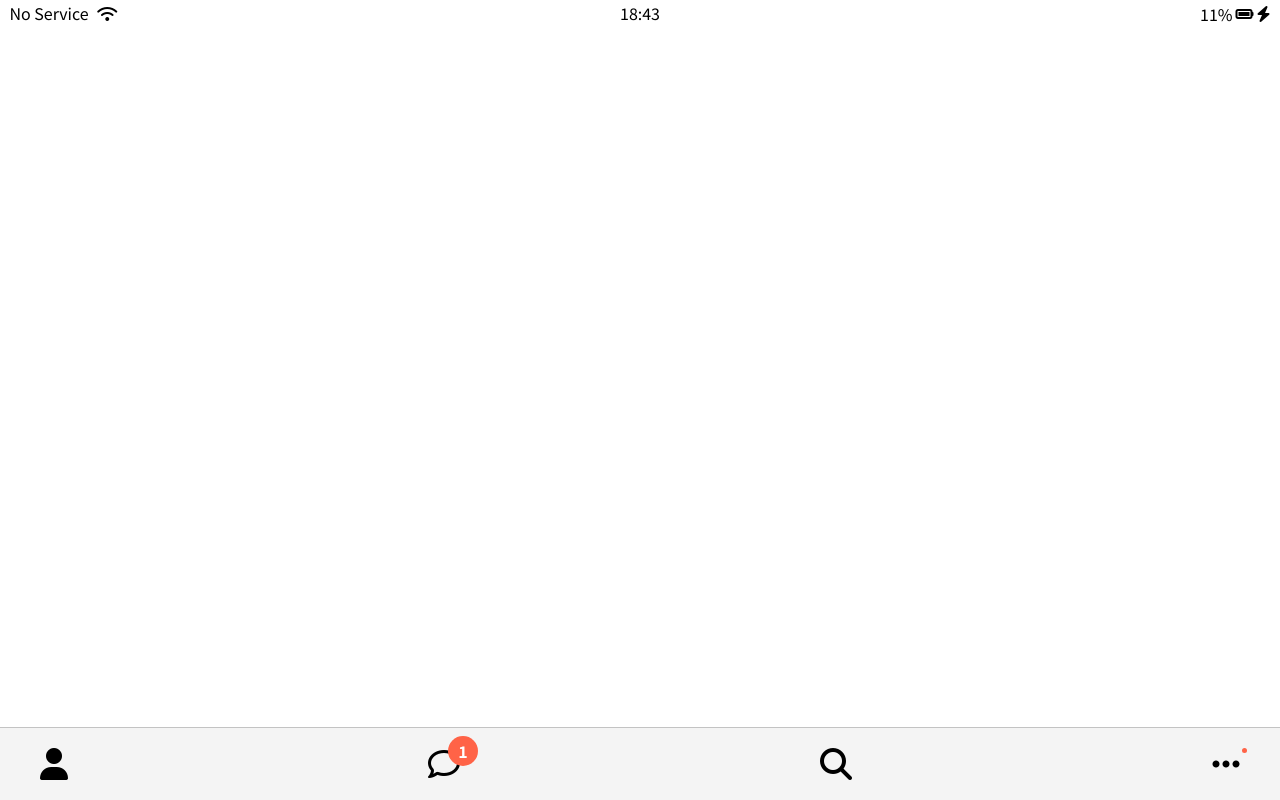
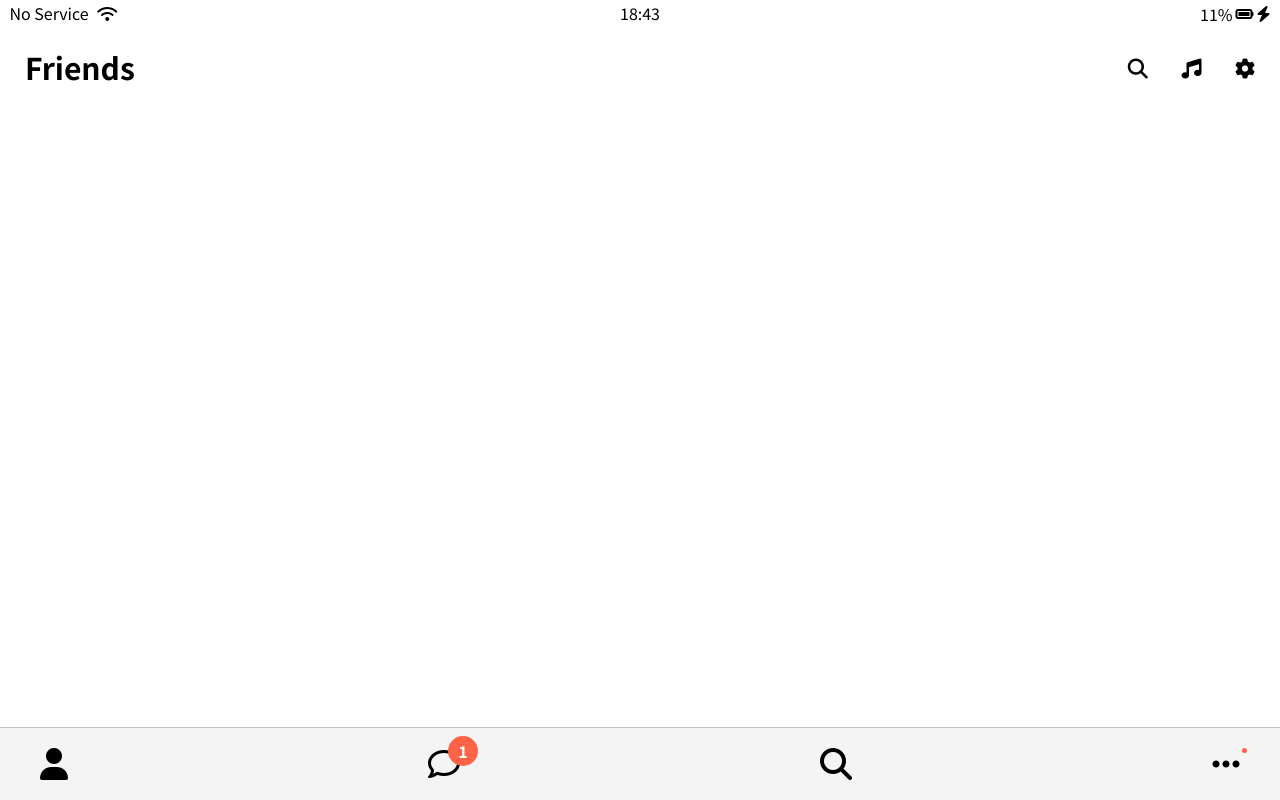
Before and after one commit to Richter3766/kokoatalk-clone, a plain HTML site: page friends.html in a window 1280 px wide. Drawn offline with Linux system fonts and the light colour scheme; some icons are missing.

Commit message:
add screen-bar

```diff
--- /dev/null
+++ b/css/components/screen-bar.css
@@ -0,0 +1,15 @@
+.screen-bar {
+  display: flex;
+  justify-content: space-between;
+  align-items: center;
+  padding: 25px;
+}
+
+.screen-bar__title {
+  font-size: 30px;
+  font-weight: 600;
+}
+
+.screen-bar__icons span {
+  margin-left: 30px;
+}
--- a/css/style.css
+++ b/css/style.css
@@ -4,6 +4,7 @@
 /* components */
 @import 'components/status-bar.css';
 @import 'components/nav.css';
+@import 'components/screen-bar.css';
 
 /* screens */
 @import 'screens/main-header.css';
--- a/friends.html
+++ b/friends.html
@@ -24,6 +24,15 @@
         <i class="fa-solid fa-bolt"></i>
       </div>
     </div>
+
+    <header class="screen-bar">
+      <h1 class="screen-bar__title">Friends</h1>
+      <div class="screen-bar__icons">
+        <span><i class="fa-solid fa-magnifying-glass fa-lg"></i></span>
+        <span><i class="fa-solid fa-music fa-lg"></i></span>
+        <span><i class="fa-solid fa-gear fa-lg"></i></span>
+      </div>
+    </header>
 
     <nav class="nav">
       <ul class="nav__ul">
```
